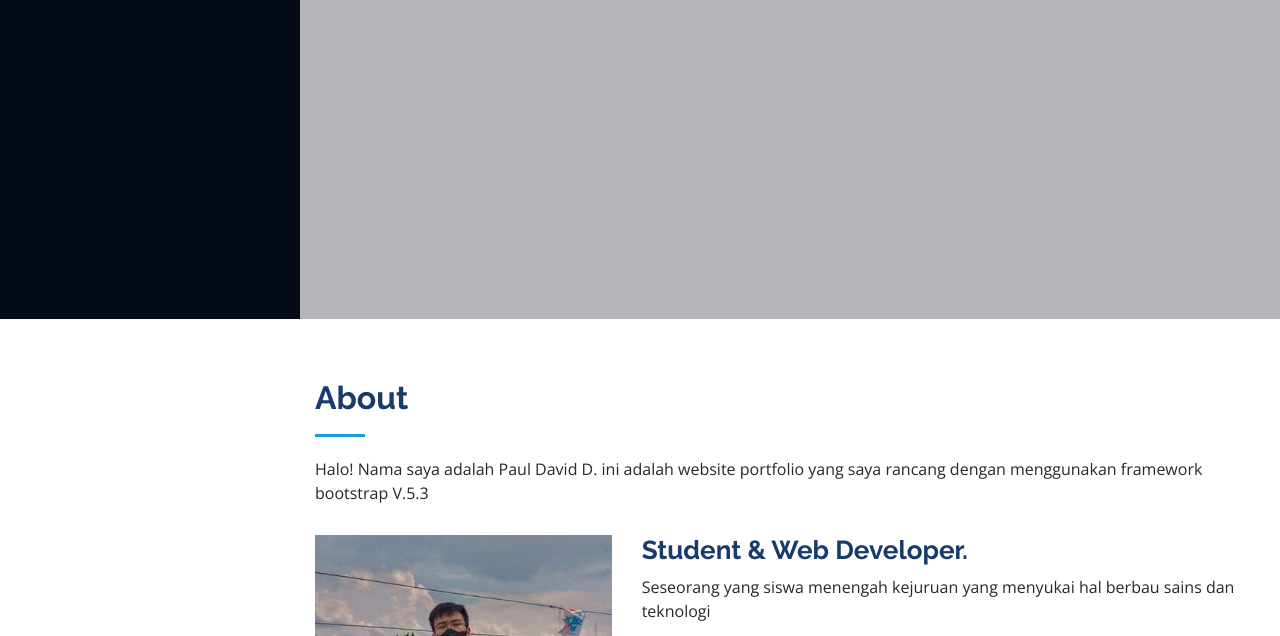
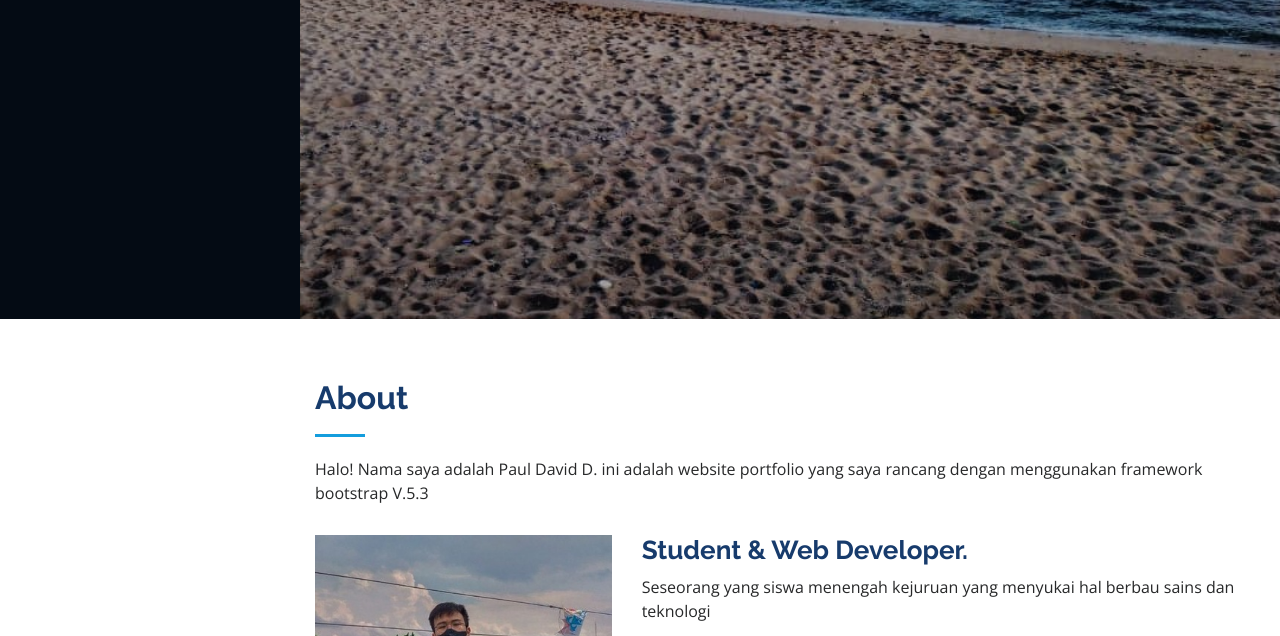
Before and after one commit to PaulDavid4/Portofolio, a plain HTML site: page index.html in a window 1280 px wide. Shown: the part 481-1117 px from the top of the page. Drawn offline with nearby package versions, Linux system fonts and the light colour scheme; a script that the page names is missing.

Commit message:
Update style.css

```diff
--- a/style.css
+++ b/style.css
@@ -1,13 +1,4 @@
-/**
-* Template Name: iPortfolio - v3.10.0
-* Template URL: https://bootstrapmade.com/iportfolio-bootstrap-portfolio-websites-template/
-* Author: BootstrapMade.com
-* License: https://bootstrapmade.com/license/
-*/
 
-/*--------------------------------------------------------------
-# General
---------------------------------------------------------------*/
 body {
   font-family: "Open Sans", sans-serif;
   color: #272829;
@@ -228,7 +219,7 @@ h6 {
 #hero {
   width: 100%;
   height: 100vh;
-  background: url("../img/2.jpg") top center;
+  background: url("2.jpg") top center;
   background-size: cover;
 }
 
```
